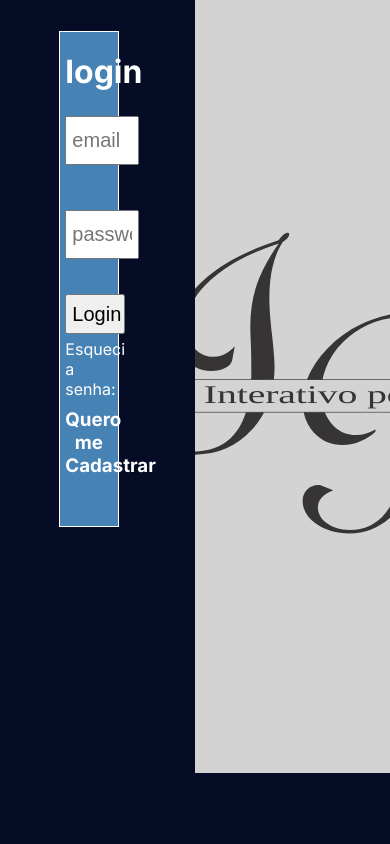
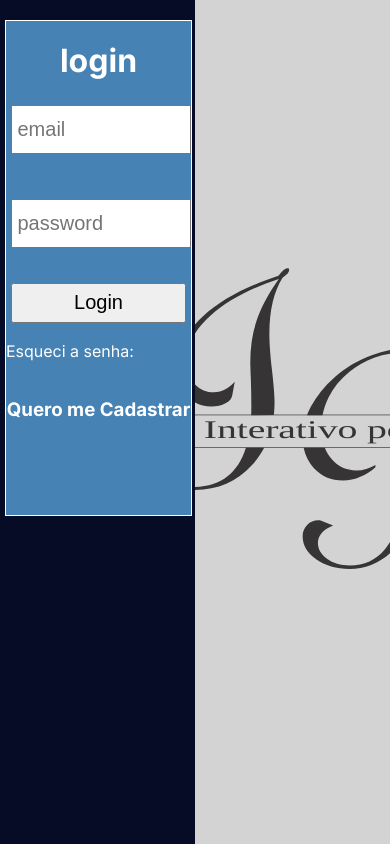
Before and after one commit to devinlineteams/interactivepdv, a React (Vite) app: page /login in a window 390 px wide. Built offline with nearby package versions, Linux system fonts and the light colour scheme; a web font is replaced by a local one.

Commit message:
stating css responsive

```diff
--- a/src/pages/login/ViewLogin.tsx
+++ b/src/pages/login/ViewLogin.tsx
@@ -5,39 +5,139 @@ import { useEffect } from "react";
 
 
 const LoginArea = styled.div`
+ @media only screen and (max-width: 3000px) {
+
+    }
+   @media only screen and (max-width: 2400px) {
+
+    }
+    @media only screen and (max-width: 1800px) {
+
+    }
+    @media only screen and (max-width: 1500px) {
+
+    }
+    @media only screen and (max-width: 1000px) {
+
+    }
+    @media only screen and (max-width: 800px) {
+
+    }
+    @media only screen and (max-width: 600px) {
+
+    }
         display:grid;
         grid-template-columns:50% 50%;
         margin: 0% auto auto auto;
 
     `
 const LoginDivInput = styled.div`
+    @media only screen and (max-width: 3000px) {
         background-color:none;
-        height:89vh;
-        padding:10% 10% 1% 30%;
+        height:100vh;
+    }
+   @media only screen and (max-width: 2400px) {
+
+    }
+    @media only screen and (max-width: 1800px) {
+
+    }
+    @media only screen and (max-width: 1500px) {
+
+    }
+    @media only screen and (max-width: 1000px) {
+
+    }
+    @media only screen and (max-width: 800px) {
+
+    }
+    @media only screen and (max-width: 600px) {
+
+    }
+
     `
 
 const LoginDivLog = styled.div`
-        background-image:url(/logo.svg);
+   @media only screen and (max-width: 3000px) {
+       background-image:url(/logo.svg);
         background-repeat: no-repeat;
         background-position:center;
         background-color:#D3D3D3;
+         height:100vh;
+    }
+   @media only screen and (max-width: 2400px) {
+
+    }
+    @media only screen and (max-width: 1800px) {
+
+    }
+    @media only screen and (max-width: 1500px) {
+
+    }
+    @media only screen and (max-width: 1000px) {
+
+    }
+    @media only screen and (max-width: 800px) {
+
+    }
+    @media only screen and (max-width: 600px) {
+
+    }
+
     `
 const LoginTitle = styled.h1`
         text-align:center;
 
     `
 const DivFormulario = styled.div`
+  @media only screen and (max-width: 3000px) {
+        width:35%;
+        margin-left:32.5%;
+        margin-right:32.5%;
+    }
+   @media only screen and (max-width: 2400px) {
+        width:45%;
+        margin-left:27.2%;
+        margin-right:27.5%;
+    }
+    @media only screen and (max-width: 1800px) {
+        width:60%;
+        margin-left:20%;
+        margin-right:20%;
+    }
+    @media only screen and (max-width: 1500px) {
+        width:70%;
+        margin-left:15%;
+        margin-right:15%;
+    }
+    @media only screen and (max-width: 1000px) {
+        width:95%;
+        margin-left:2.5%;
+        margin-right:2.5%;
+    }
+    @media only screen and (max-width: 800px) {
+        width:95%;
+        margin-left:2.5%;
+        margin-right:2.5%;
+    }
+    @media only screen and (max-width: 600px) {
+        width:95%;
+        margin-left:2.5%;
+        margin-right:2.5%;
+    }
+
        background-color:#4682B4;
        width:40%;
        height:55vh;
        margin-top:10%;
-       padding:20px 5% 10px 5%;
+       padding:20px 0px 10px 0%;
        border:1px solid white;
 
         & input{
             height:35px;
-            width:95%;
+            width:90%;
             margin-top:25px;
+            margin-left:2.5%;
             font-size:20px;
             padding:5px;
         }
@@ -45,6 +145,7 @@ const DivFormulario = styled.div`
             height:40px;
             width:95%;
             margin-top:15px;
+            margin-left:2.5%;
             font-size:20px;
             padding:5px;
             cursor:pointer;
```
